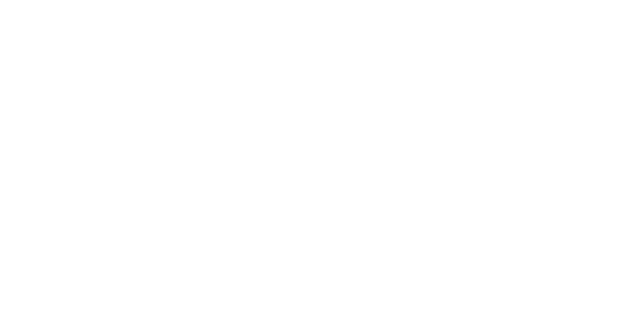
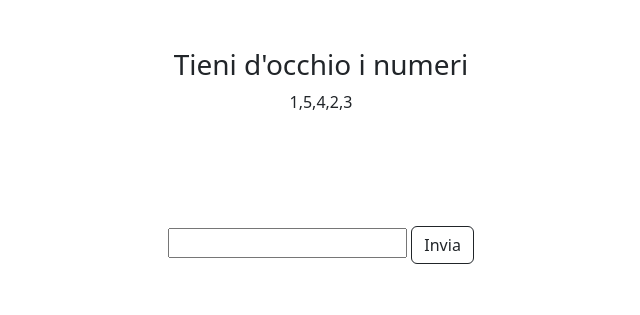
Before and after one commit to AlessandroPagliuca/js-simon, a plain HTML site: page index.html in a window 1280 px wide. Shown: the whole page, without its empty margins (319-959 px from the left). Drawn offline with nearby package versions, Linux system fonts and the light colour scheme.

Commit message:
Upgrade function with generate num

```diff
--- a/index.html
+++ b/index.html
@@ -9,8 +9,19 @@
     <title>Simon Says</title>
 </head>
 <body>
+    <div class="container text-center py-5">
+        <h3>Tieni d'occhio i numeri</h3>
+        <div class="c92box">
+            <p id="numGen" class=""></p>
+        </div>
+    </div>
+    <form id="formPush">
+        <div class="container text-center py-5">
+            <input type="number">
+            <button type="submit" class="btn btn-outline-dark">Invia</button>
+        </div>
+    </form>
 
-
-    <script src="./script.js"></script>
+    <script src="./js/script.js"></script>
 </body>
 </html>
--- /dev/null
+++ b/js/script.js
@@ -0,0 +1,46 @@
+/*
+Descrizione:
+Visualizzare in pagina 5 numeri casuali. Da lì parte un timer di 30 secondi.
+Dopo 30 secondi i numeri scompaiono e l'utente deve inserire, i numeri che ha visto precedentemente.
+Dopo che sono stati inseriti i 5 numeri, il software dice quanti e quali dei numeri da indovinare sono stati individuati.
+*/
+
+//variabili / array
+let numGen = [];
+let messageNum = document.getElementById('numGen');
+
+
+let btn = document.getElementById('formPush');
+btn.addEventListener('click', (e)=>{
+    e.preventDefault()
+
+
+
+
+});
+
+
+
+
+// function per generare numeri casuali
+function getRandomInt(max){
+    return Math.floor((Math.random() * max) + 1);
+ }
+
+ //generiamo un array di 5 num casuali
+ function num(){
+    setTimeout(() => {
+        numGen = [];
+        while(numGen.length < 5){
+            let randomNum = getRandomInt(5);
+            if(!numGen.includes(randomNum))
+            numGen.push(randomNum);
+        }
+        messageNum.innerText = numGen;
+        console.log(messageNum);
+        console.log(numGen);
+
+     }, 3000);
+ }
+
+ num();
--- a/script.js
+++ /dev/null
@@ -1,6 +0,0 @@
-/*
-Descrizione:
-Visualizzare in pagina 5 numeri casuali. Da lì parte un timer di 30 secondi.
-Dopo 30 secondi i numeri scompaiono e l'utente deve inserire, i numeri che ha visto precedentemente.
-Dopo che sono stati inseriti i 5 numeri, il software dice quanti e quali dei numeri da indovinare sono stati individuati.
-*/
```
Also changed, not shown: css/style.css (added).
